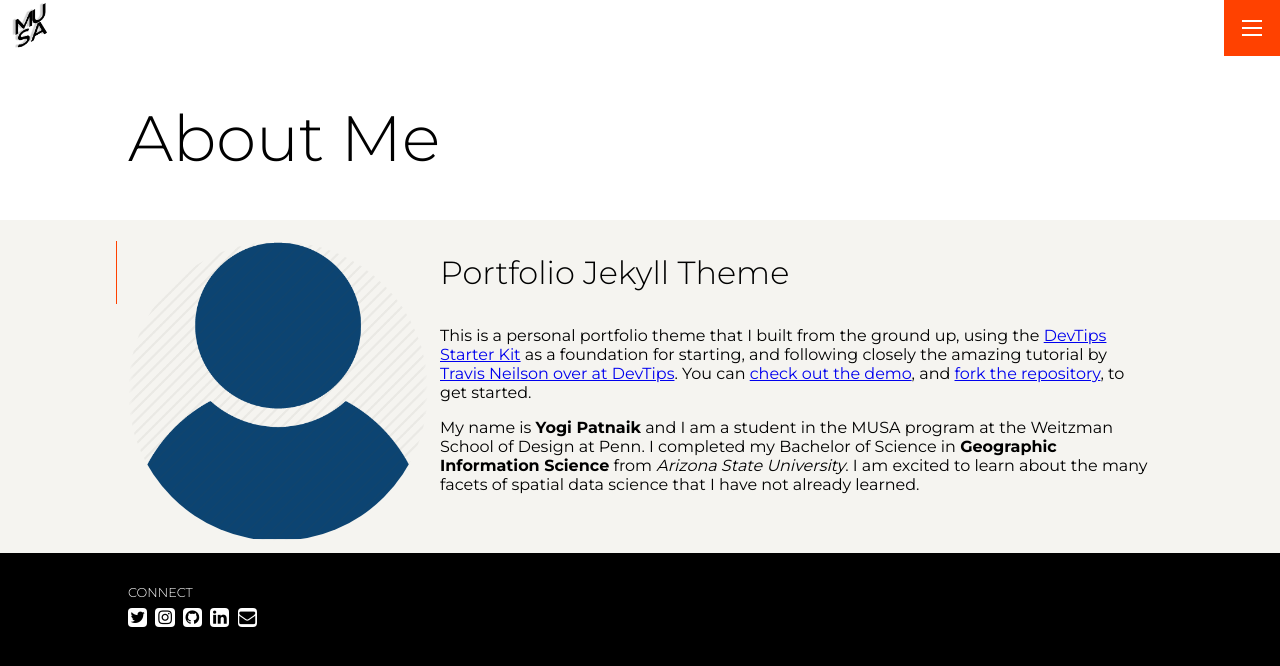
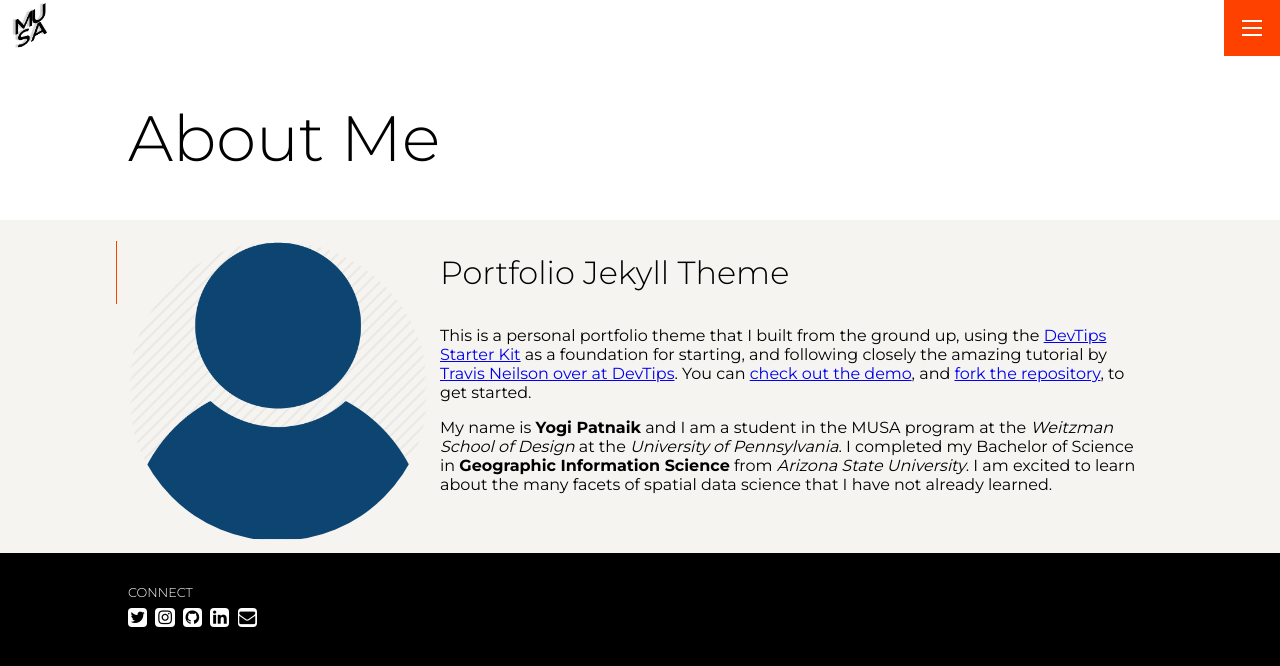
Before and after one commit to ypatnaik1/portfolio, a Jekyll site: the page built from pages/about.md, in a window 1280 px wide. Shown: the top 666 px of the page. Built offline with Jekyll 4.4.1, drawn with Linux system fonts in a browser that asks for light colours.

Commit message:
Update about.md
updated bio

```diff
--- a/pages/about.md
+++ b/pages/about.md
@@ -9,4 +9,4 @@ permalink: /about
 
 This is a personal portfolio theme that I built from the ground up, using the [DevTips Starter Kit](http://devtipsstarterkit.com/) as a foundation for starting, and following closely the amazing tutorial by [Travis Neilson over at DevTips](https://www.youtube.com/watch?v=T6jKLsxbFg4&list=PL0CB3OvPhDA_STygmp3sDenx3UpdOMk7P). You can [check out the demo](lenpaul.github.io/portfolio-jekyll-theme/), and [fork the repository](https://github.com/LeNPaul/portfolio-jekyll-theme/fork), to get started.
 
-My name is **Yogi Patnaik** and I am a student in the MUSA program at the Weitzman School of Design at Penn. I completed my Bachelor of Science in **Geographic Information Science** from _Arizona State University_. I am excited to learn about the many facets of spatial data science that I have not already learned.
+My name is **Yogi Patnaik** and I am a student in the MUSA program at the _Weitzman School of Design_ at the _University of Pennsylvania_. I completed my Bachelor of Science in **Geographic Information Science** from _Arizona State University_. I am excited to learn about the many facets of spatial data science that I have not already learned.
```
